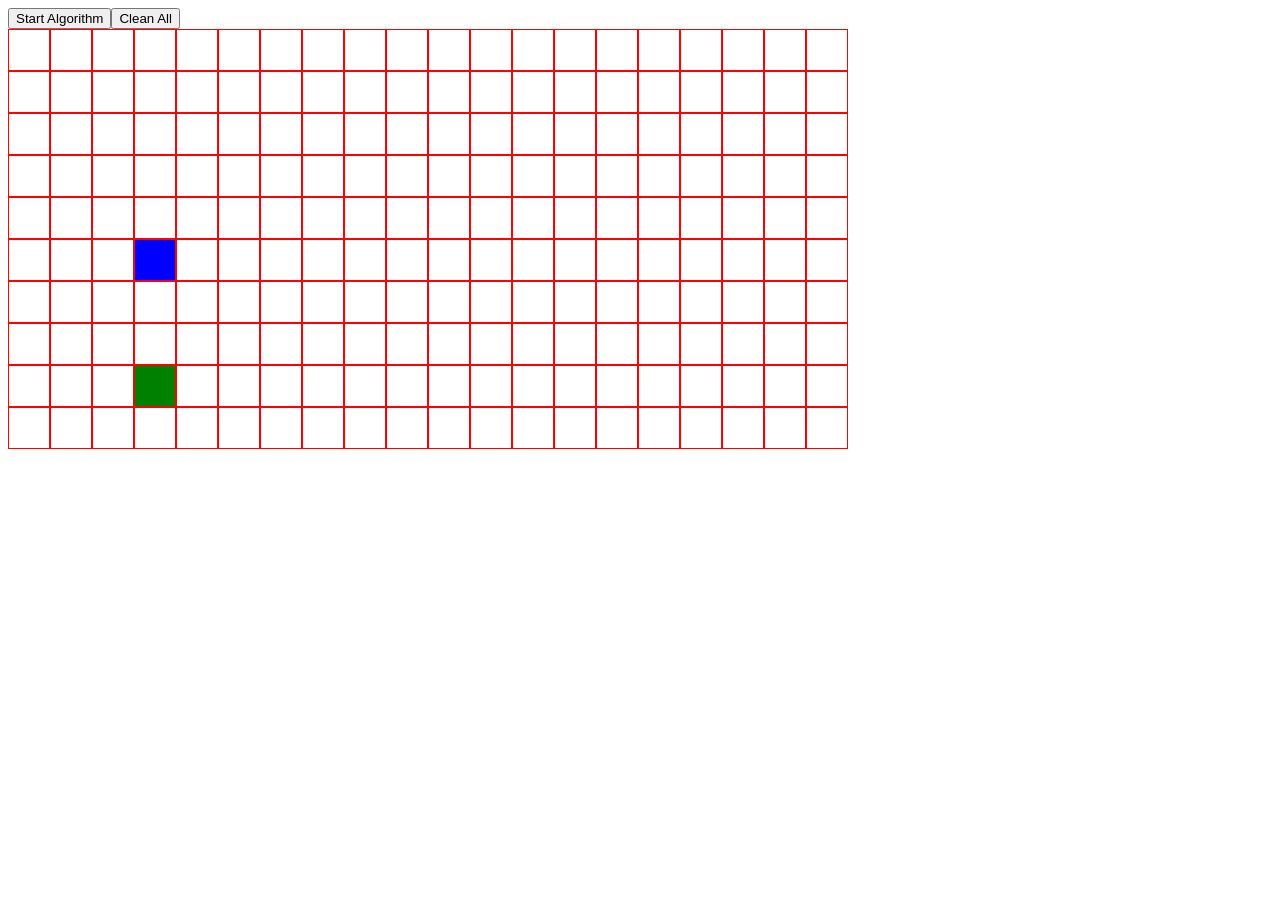
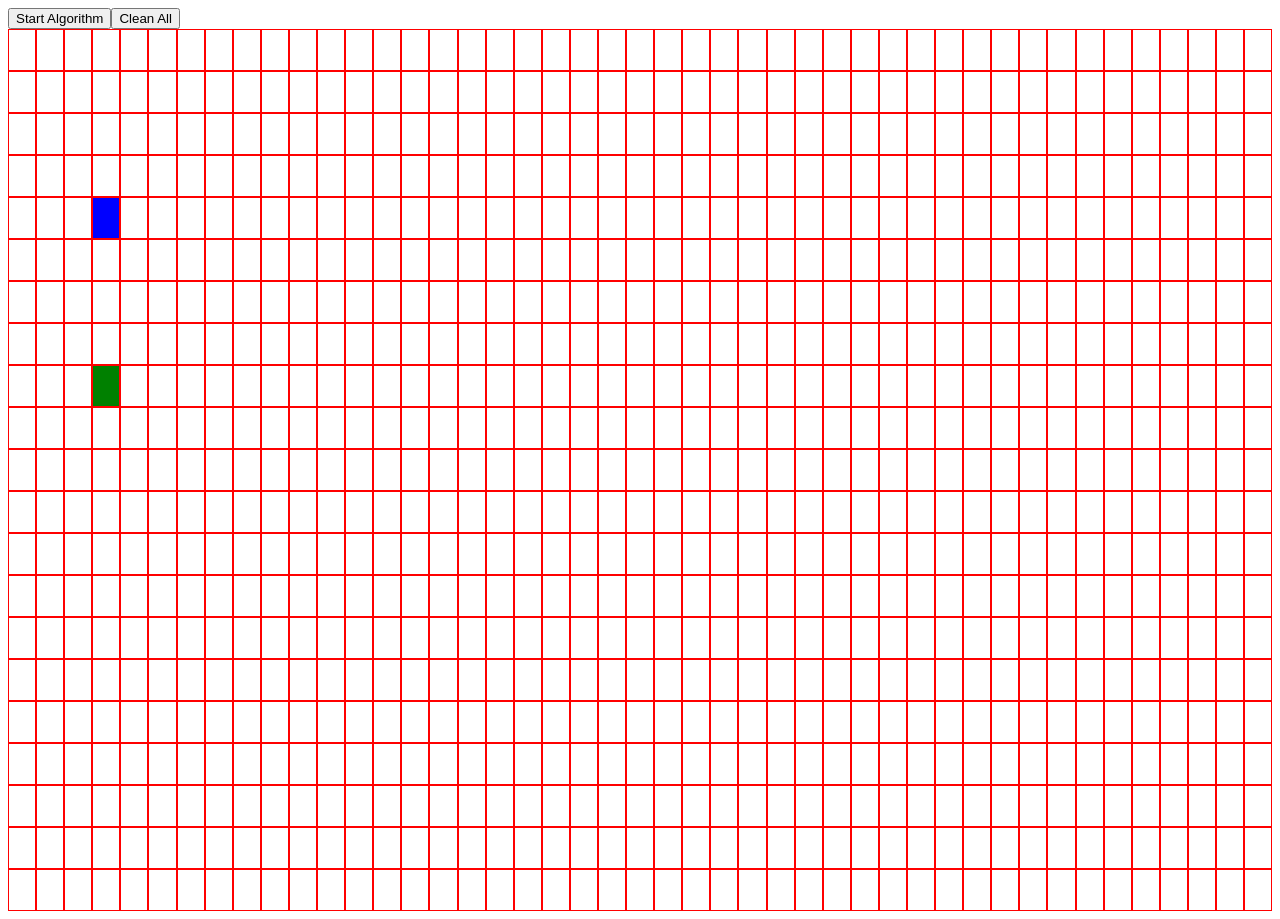
Before and after one commit to omarauf/path-finding, a React (Create React App) app: page / in a window 1280 px wide. Before the commit the page ends 800 px from the top, so only its background shows below. Built offline with nearby package versions, Linux system fonts and the light colour scheme.

Commit message:
add wall

```diff
--- a/src/algorithms/dijkstra.js
+++ b/src/algorithms/dijkstra.js
@@ -1,13 +1,15 @@
-export function dijkstra(g, startNode, finishNode) {
+export function dijkstra(grid, startNode, finishNode) {
   const unvisitedNodes = [];
   const visitedNodesInOrder = [];
-  getAllNodes(g, unvisitedNodes); // copy all node in grid to grid
+  getAllNodes(grid, unvisitedNodes); // copy all node in grid to grid
   setDist(unvisitedNodes); // set dist to unvisited node to 1 (inf)
   startNode.dist = 0;
   setPrev(unvisitedNodes); // set prev's node to undefine
 
   while (!!unvisitedNodes.length) {
     let u = minDistNodeIn(unvisitedNodes);
+    if (u === undefined) break;
+
     visitedNodesInOrder.push(u);
     removeNodeFrom(u, unvisitedNodes);
 
@@ -33,7 +35,8 @@ export function dijkstra(g, startNode, finishNode) {
   sequence.shift(); //remove first start node
   sequence.pop(); //remove last end node
   visitedNodesInOrder.shift(); //remove first start node
-  visitedNodesInOrder.pop(); //remove last end node
+  console.log(sequence.length);
+  if (sequence.length > 0) visitedNodesInOrder.pop(); //remove last end node
   return { visitedNodesInOrder, sequence };
 }
 
@@ -51,13 +54,17 @@ function getAdjacentNode(u, unvisitedNodes) {
     for (let col = 0; col < unvisitedNodes[row].length; col++) {
       if (
         (unvisitedNodes[row][col].row === rowSource &&
-          unvisitedNodes[row][col].col === colSource - 1) ||
+          unvisitedNodes[row][col].col === colSource - 1 &&
+          !unvisitedNodes[row][col].isWall) ||
         (unvisitedNodes[row][col].row === rowSource + 1 &&
-          unvisitedNodes[row][col].col === colSource) ||
+          unvisitedNodes[row][col].col === colSource &&
+          !unvisitedNodes[row][col].isWall) ||
         (unvisitedNodes[row][col].row === rowSource &&
-          unvisitedNodes[row][col].col === colSource + 1) ||
+          unvisitedNodes[row][col].col === colSource + 1 &&
+          !unvisitedNodes[row][col].isWall) ||
         (unvisitedNodes[row][col].row === rowSource - 1 &&
-          unvisitedNodes[row][col].col === colSource)
+          unvisitedNodes[row][col].col === colSource &&
+          !unvisitedNodes[row][col].isWall)
       ) {
         neighbor.push(unvisitedNodes[row][col]);
       }
--- a/src/components/PathfindingVisualizer/PathfindingVisualizer.jsx
+++ b/src/components/PathfindingVisualizer/PathfindingVisualizer.jsx
@@ -5,12 +5,12 @@ import nodeStyles from "../node/node.module.css";
 
 import { dijkstra } from "../../algorithms/dijkstra";
 
-let START_NODE_ROW = 5;
+let START_NODE_ROW = 4;
 let START_NODE_COL = 3;
 let END_NODE_ROW = 8;
 let END_NODE_COL = 3;
-const ROWS = 10;
-const COLS = 20;
+const ROWS = 21;
+const COLS = 45;
 
 class PathfindingVisualizer extends Component {
   constructor(props) {
@@ -40,8 +40,10 @@ class PathfindingVisualizer extends Component {
       for (let col = 0; col < grid[row].length; col++) {
         if (grid[row][col] !== startNode && grid[row][col] !== endNode)
           grid[row][col].ref.current.className = nodeStyles.node;
+        grid[row][col].isWall = false;
       }
     }
+    this.setState({ grid });
   };
 
   visualizeDijkstra = () => {
@@ -74,7 +76,7 @@ class PathfindingVisualizer extends Component {
   onMouseDownEvent = node => {
     const { grid, startNode, endNode } = this.state;
     const { row, col, isStart, isEnd } = node.props;
-    this.prevNode = this;
+    // this.prevNode = this;
     if (isStart) {
       grid[row][col].isStart = false;
       endNode.ref.current.className += ` ${nodeStyles.stopMouseEvent}`;
@@ -83,12 +85,17 @@ class PathfindingVisualizer extends Component {
       grid[row][col].isEnd = false;
       startNode.ref.current.className += ` ${nodeStyles.stopMouseEvent}`;
       this.setState({ mousePressed: true, wherePressed: "end" });
+    } else {
+      endNode.ref.current.className += ` ${nodeStyles.stopMouseEvent}`;
+      startNode.ref.current.className += ` ${nodeStyles.stopMouseEvent}`;
+      this.toggleWall(node);
+      this.setState({ mousePressed: true, wherePressed: "wall" });
     }
   };
 
   onMouseEnterEvent = node => {
     const { row, col } = node.props;
-    const { grid } = this.state;
+    const { grid, mousePressed, wherePressed } = this.state;
 
     let prevRow;
     let prevCol;
@@ -97,18 +104,32 @@ class PathfindingVisualizer extends Component {
       prevRow = this.prevNode.props.row;
     }
 
-    if (this.state.mousePressed) {
+    if (mousePressed) {
       let className = grid[row][col].ref.current.className;
-      if (this.state.wherePressed === "start") {
+      if (wherePressed === "start")
         className = className.concat(` ${nodeStyles.start}`);
-        grid[row][col].ref.current.className = className;
+      else if (wherePressed === "end")
+        className = className.concat(` ${nodeStyles.end}`);
+      if (wherePressed === "start" || wherePressed === "end")
         grid[prevRow][prevCol].ref.current.className = nodeStyles.node;
-      } else if (this.state.wherePressed === "end") {
-        className = className.concat(` ${nodeStyles.end}`);
-        grid[row][col].ref.current.className = className;
-        grid[prevRow][prevCol].ref.current.className = nodeStyles.node;
-      }
+      // grid[row][col].ref.current.className = className;
+      grid[row][col].ref.current.className = className;
+      if (wherePressed === "wall") this.toggleWall(node);
     }
+  };
+
+  toggleWall = node => {
+    const { row, col } = node.props;
+    const { grid } = this.state;
+    let className = grid[row][col].ref.current.className;
+    if (!grid[row][col].isWall) {
+      className = className.concat(` ${nodeStyles.wall}`);
+      grid[row][col].isWall = true;
+    } else {
+      className = nodeStyles.node;
+      grid[row][col].isWall = false;
+    }
+    grid[row][col].ref.current.className = className;
   };
 
   onMouseLeaveEvent = node => {
@@ -128,6 +149,11 @@ class PathfindingVisualizer extends Component {
       grid[row][col].isEnd = true;
       this.setState({ endNode: grid[row][col] });
       const { startNode } = this.state;
+      startNode.ref.current.className =
+        nodeStyles.node + " " + nodeStyles.start;
+    } else if (this.state.wherePressed === "wall") {
+      const { startNode, endNode } = this.state;
+      endNode.ref.current.className = nodeStyles.node + " " + nodeStyles.end;
       startNode.ref.current.className =
         nodeStyles.node + " " + nodeStyles.start;
     }
@@ -151,6 +177,7 @@ class PathfindingVisualizer extends Component {
                   isStart,
                   isVisited,
                   isPath,
+                  isWall,
                   ref
                 } = node;
                 return (
@@ -163,6 +190,7 @@ class PathfindingVisualizer extends Component {
                     isStart={isStart}
                     isVisited={isVisited}
                     isPath={isPath}
+                    isWall={isWall}
                     onMouseEnter={this.onMouseEnterEvent}
                     onMouseLeave={this.onMouseLeaveEvent}
                     onMouseDown={this.onMouseDownEvent}
@@ -188,6 +216,7 @@ function getInitialGrid() {
         col,
         isStart: START_NODE_ROW === row && START_NODE_COL === col,
         isEnd: END_NODE_ROW === row && END_NODE_COL === col,
+        isWall: false,
         isVisited: false,
         isPath: false,
         ref: React.createRef()
--- a/src/components/node/node.jsx
+++ b/src/components/node/node.jsx
@@ -3,7 +3,7 @@ import styles from "./node.module.css";
 
 class Node extends Component {
   render() {
-    const { row, col, isStart, isEnd, isVisited, isPath } = this.props;
+    const { row, col, isStart, isEnd, isVisited, isPath, isWall } = this.props;
     const extraClassName = isEnd
       ? styles.end
       : isStart
@@ -12,6 +12,8 @@ class Node extends Component {
       ? styles.visited
       : isPath
       ? styles.path
+      : isWall
+      ? styles.wall
       : "";
 
     return (
--- a/src/components/node/node.module.css
+++ b/src/components/node/node.module.css
@@ -17,6 +17,10 @@
   background-color: yellow;
 }
 
+.wall {
+  background-color: gray;
+}
+
 .path {
   background-color: red;
 }
```
